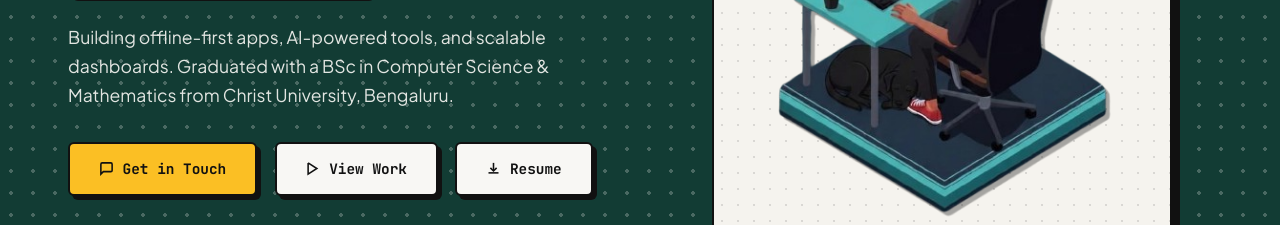
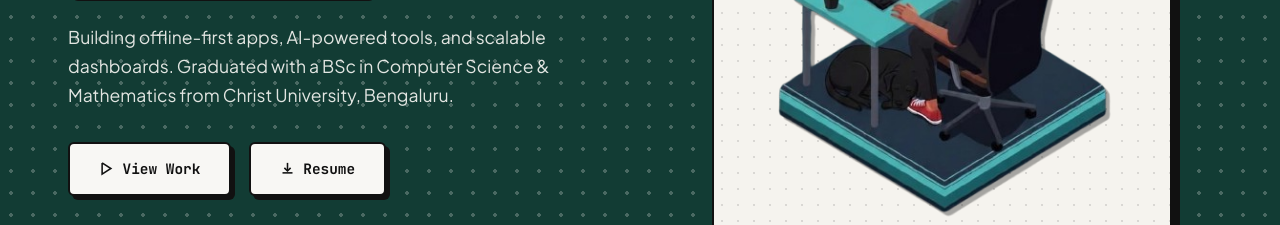
Before and after one commit to mahisreedhar/mahisreedhar.github.io, a plain HTML site: page index.html in a window 1280 px wide. Shown: the part 478-703 px from the top of the page. Drawn offline with Linux system fonts and the light colour scheme.

Commit message:
Remove duplicate Get in Touch button from hero actions

```diff
--- a/index.html
+++ b/index.html
@@ -1483,10 +1483,6 @@ footer {
       </p>
 
       <div class="hero-actions">
-        <a href="mailto:mahisreedhar22@gmail.com" class="btn btn-primary">
-          <svg width="15" height="15" viewBox="0 0 24 24" fill="none" stroke="currentColor" stroke-width="2.5"><path d="M21 15a2 2 0 0 1-2 2H7l-4 4V5a2 2 0 0 1 2-2h14a2 2 0 0 1 2 2z"/></svg>
-          Get in Touch
-        </a>
         <a href="#projects" class="btn btn-secondary">
           <svg width="15" height="15" viewBox="0 0 24 24" fill="none" stroke="currentColor" stroke-width="2.5"><polyline points="5 3 19 12 5 21 5 3"/></svg>
           View Work
```
